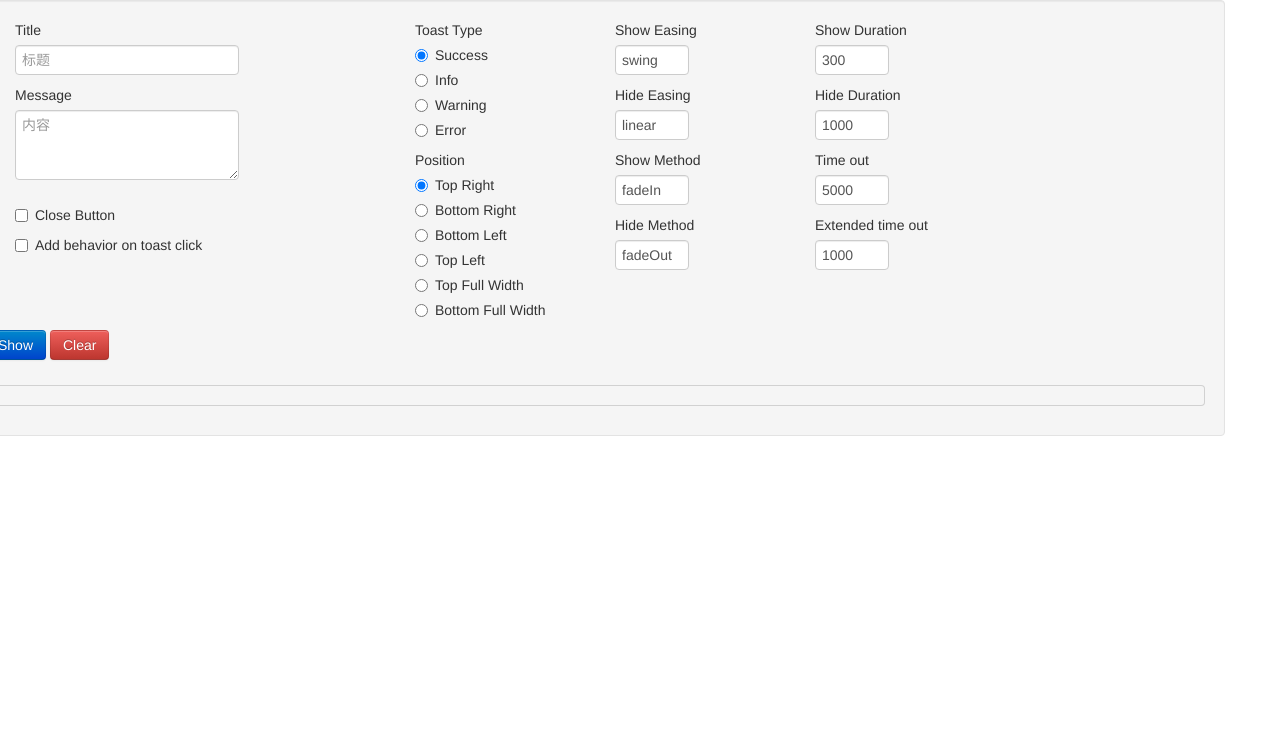
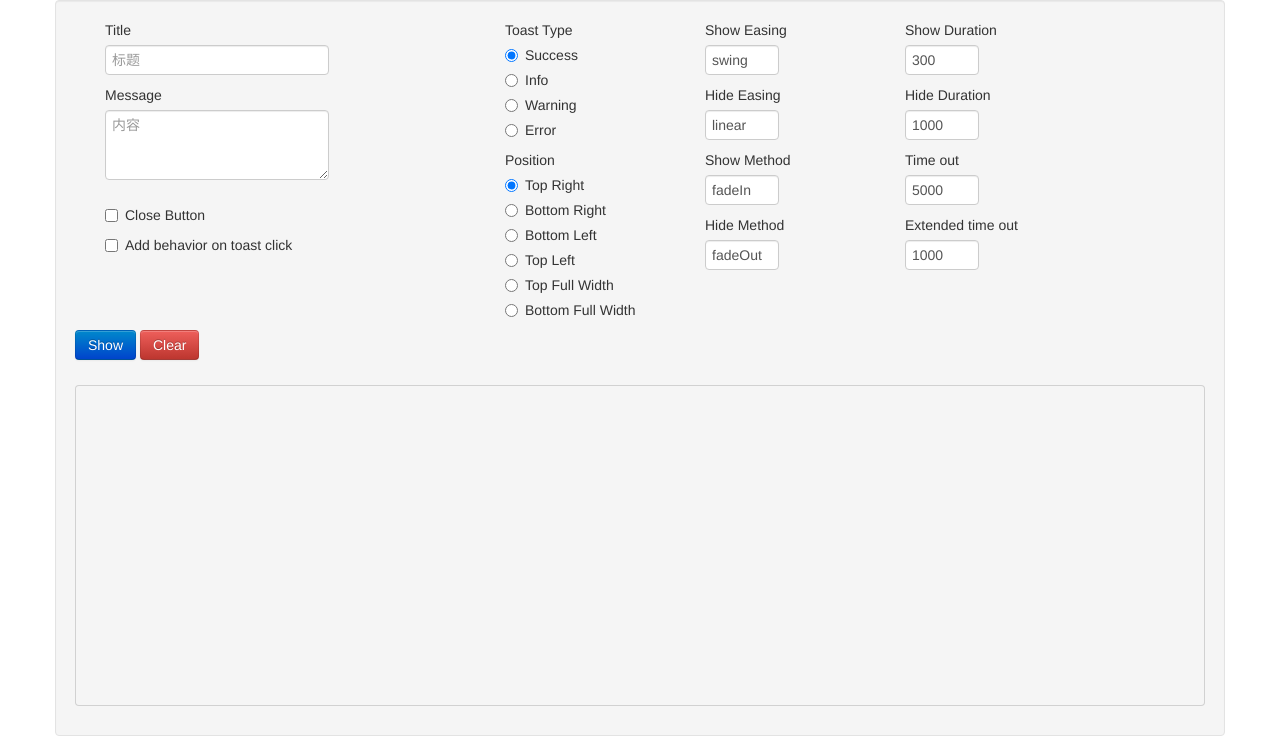
Before and after one commit to kissygalleryteam/pageNotification, a plain HTML site: page 1.0/demo/index.html in a window 1280 px wide. Shown: the part 60-816 px from the top of the page. Drawn offline with Linux system fonts and the light colour scheme; a script that the page names is missing.

Commit message:
调整demo样式

```diff
--- a/1.0/demo/index.html
+++ b/1.0/demo/index.html
@@ -5,6 +5,14 @@
     <title>pageNotification的demo</title>
     <script src="http://g.tbcdn.cn/kissy/k/1.3.0/kissy-min.js" charset="utf-8"></script>
     <link href="bootstrap-combined.min.css" rel="stylesheet">
+    <style type="text/css">
+        .row{
+            margin-left: 0;
+        }
+        #toastrOptions{
+            min-height: 300px;
+        }
+    </style>
 </head>
 <body class="container">
 <input type="hidden" id="type" value="success"/>
```
